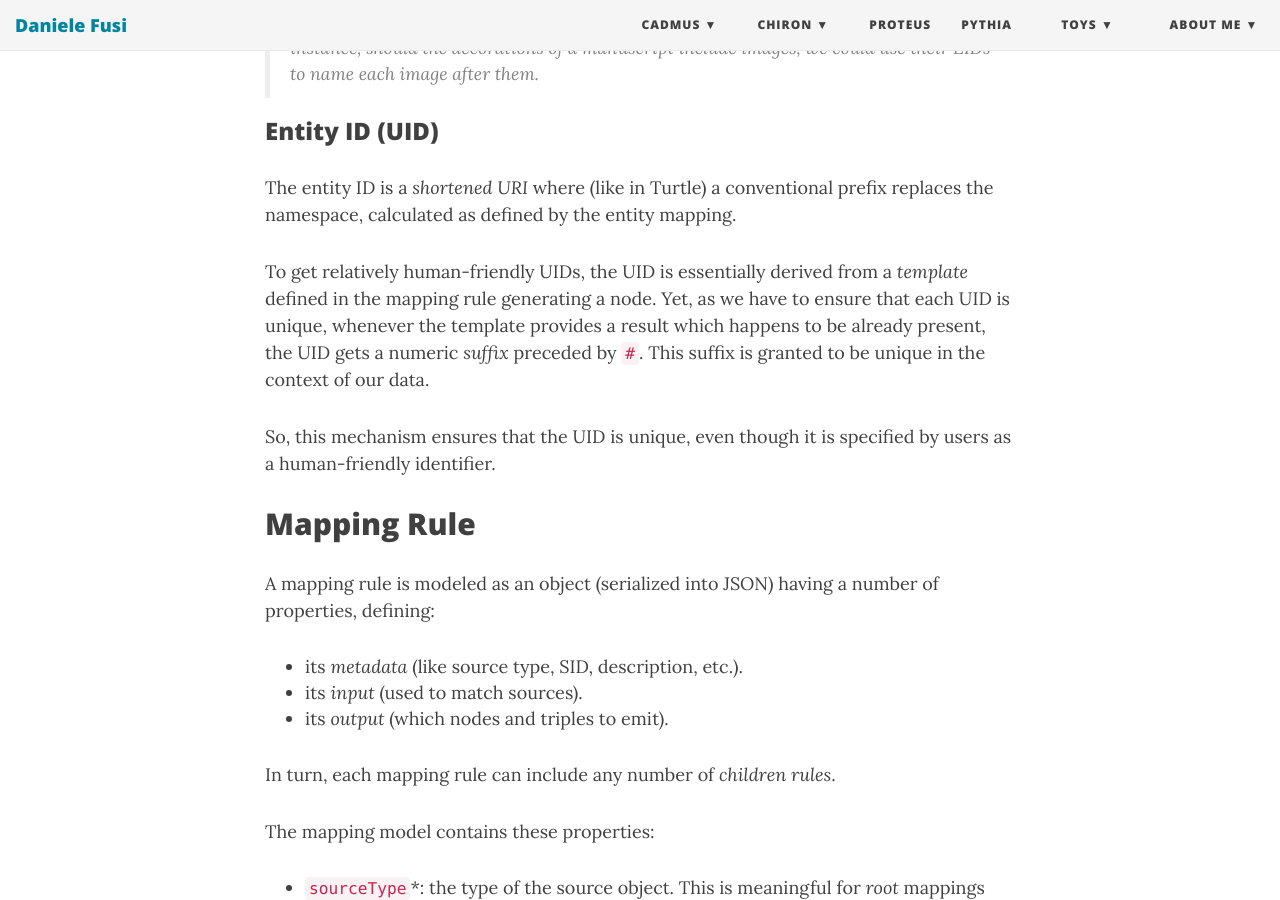
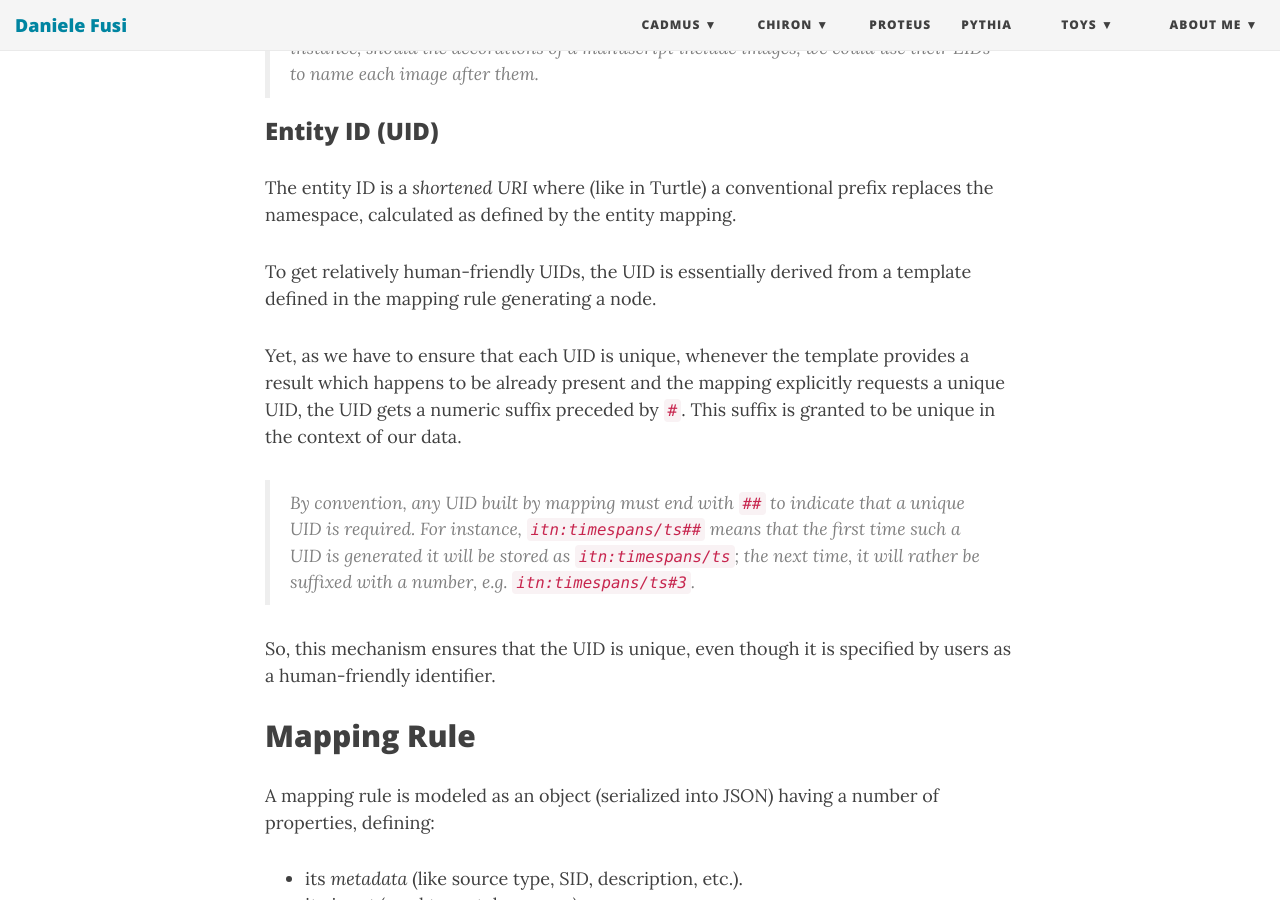
Before and after one commit to Myrmex/overview, a Jekyll site: the page built from cadmus/dev/concepts/graph-mappings.md, in a window 1280 px wide and 900 px high, scrolled down 3780 px. Built offline with Jekyll 4.4.1, drawn with Linux system fonts in a browser that asks for light colours; nearby versions of some CDN libraries; some of the changed text lies outside the part shown.

Commit message:
Update graph-mappings.md

```diff
--- a/cadmus/dev/concepts/graph-mappings.md
+++ b/cadmus/dev/concepts/graph-mappings.md
@@ -98,7 +98,11 @@ Thus, here we call EIDs the identifiers provided by users for entries in a Cadmu
 
 The entity ID is a _shortened URI_ where (like in Turtle) a conventional prefix replaces the namespace, calculated as defined by the entity mapping.
 
-To get relatively human-friendly UIDs, the UID is essentially derived from a _template_ defined in the mapping rule generating a node. Yet, as we have to ensure that each UID is unique, whenever the template provides a result which happens to be already present, the UID gets a numeric _suffix_ preceded by `#`. This suffix is granted to be unique in the context of our data.
+To get relatively human-friendly UIDs, the UID is essentially derived from a template defined in the mapping rule generating a node.
+
+Yet, as we have to ensure that each UID is unique, whenever the template provides a result which happens to be already present and the mapping explicitly requests a unique UID, the UID gets a numeric suffix preceded by `#`. This suffix is granted to be unique in the context of our data.
+
+>By convention, any UID built by mapping must end with `##` to indicate that a unique UID is required. For instance, `itn:timespans/ts##` means that the first time such a UID is generated it will be stored as `itn:timespans/ts`; the next time, it will rather be suffixed with a number, e.g. `itn:timespans/ts#3`.
 
 So, this mechanism ensures that the UID is unique, even though it is specified by users as a human-friendly identifier.
 
@@ -210,6 +214,11 @@ Currently, the mapping process automatically emits these metadata:
 - `flags`: the item's flags.
 - `.`: the value of the current leaf node in the source JSON data. For instance, if the mapping is selecting a string property from `events/event[0].eid`, this is the value of `eid`.
 - `index`: the index of the element being processed from a source array. When the source expression used by the mapping points to an array, every item of the array gets processed separately from that mapping onwards. At each iteration, the `index` metadatum is set to the current index.
+
+Additionally, your backend code might use a metadata supplier with extra metadata sources to provide more metadata. A typical source is `ItemEidMetadataSource`, which adds these metadata:
+
+- `item-eid`: the value of metadatum `eid` in the `MetadataPart` (if any) of the current item.
+- `metadata-pid`: the part ID (GUID) of the metadata part (if any) of the current item.
 
 > (*) As an example, see the Cadmus CLI tool code which by default opts into this metadatum with a code like this:
 
```
